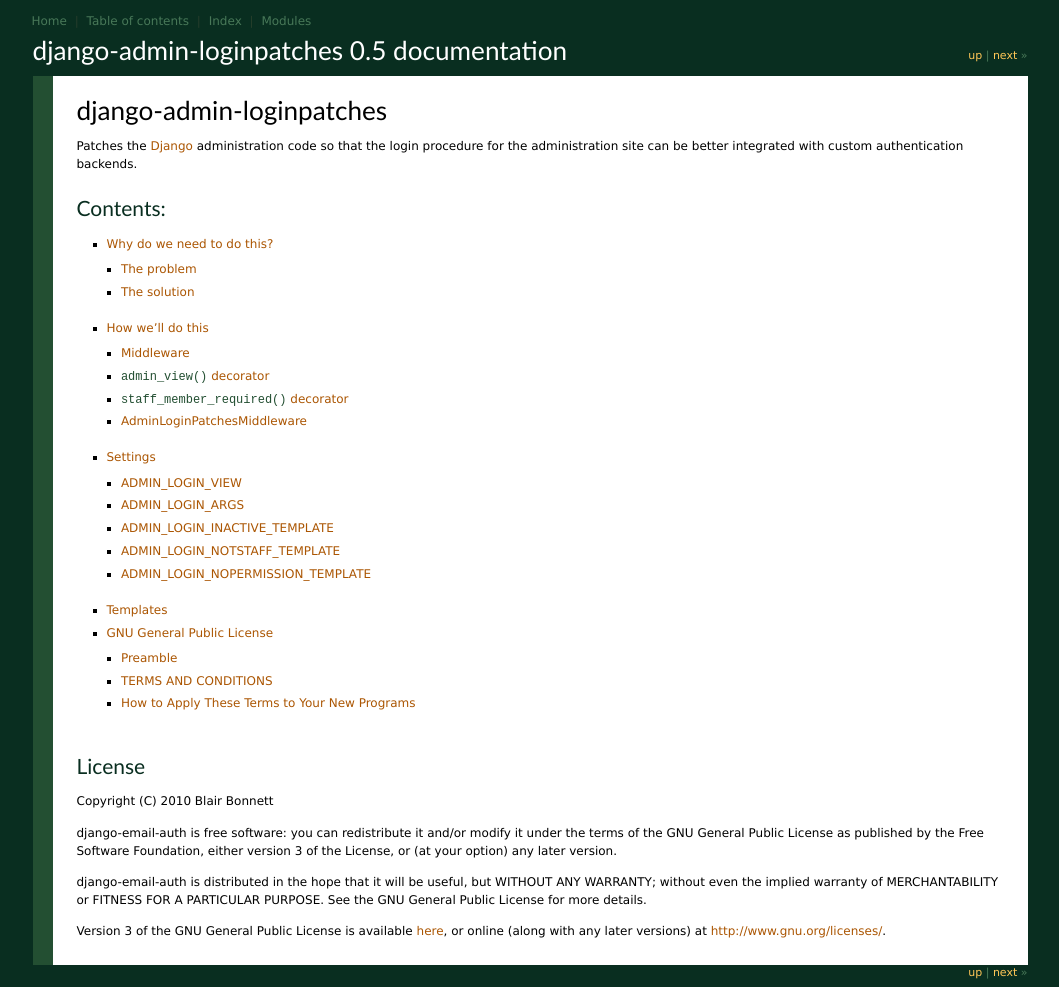
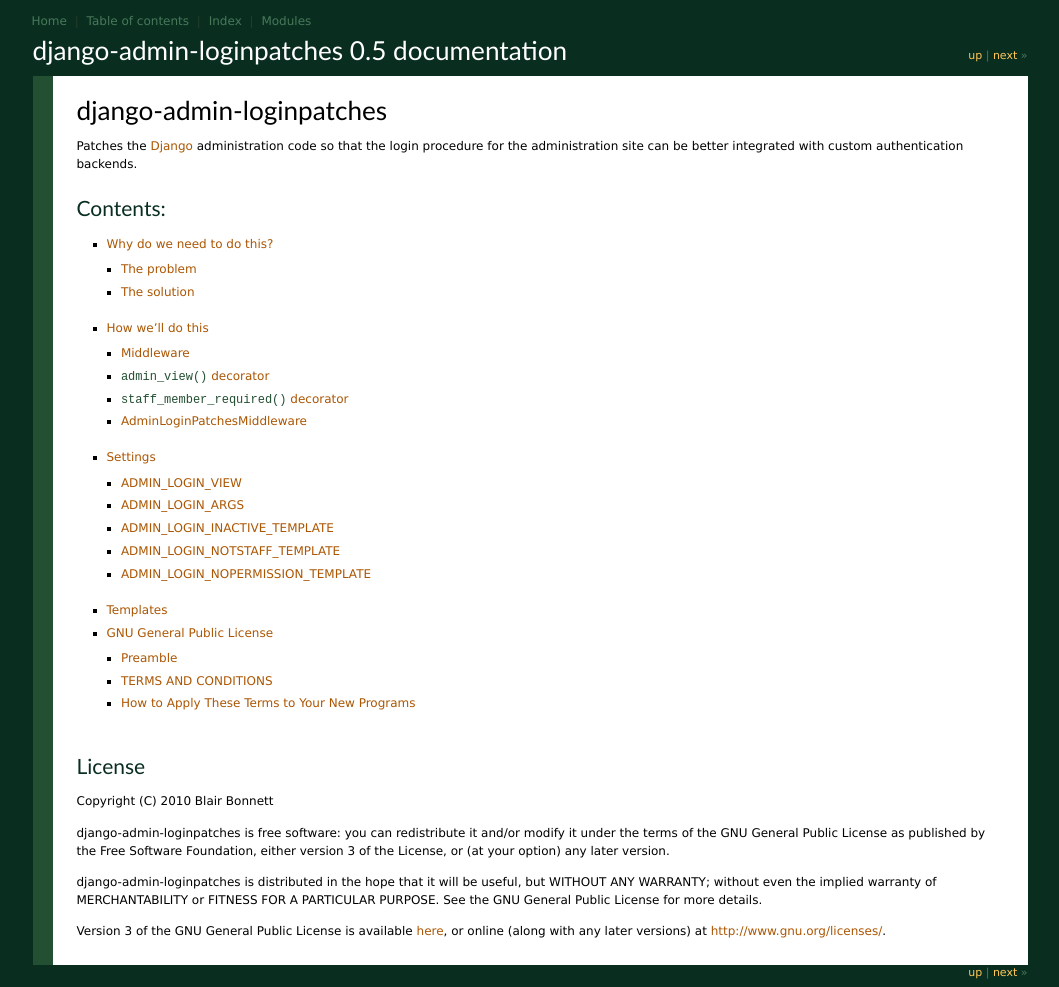
Before and after one commit to bcbnz/django-admin-loginpatches, a Sphinx documentation site: the page built from docs/index.rst, in a window 1280 px wide. Shown: the whole page, without its empty margins (110-1169 px from the left). Built offline with Sphinx 7.4.7, drawn with Linux system fonts in a browser that asks for light colours.

Commit message:
Correct the name.

```diff
--- a/docs/index.rst
+++ b/docs/index.rst
@@ -25,13 +25,13 @@
 
 Copyright (C) 2010 Blair Bonnett
 
-django-email-auth is free software: you can redistribute it and/or modify
-it under the terms of the GNU General Public License as published by the
-Free Software Foundation, either version 3 of the License, or (at your
-option) any later version.
+django-admin-loginpatches is free software: you can redistribute it
+and/or modify it under the terms of the GNU General Public License as
+published by the Free Software Foundation, either version 3 of the
+License, or (at your option) any later version.
 
-django-email-auth is distributed in the hope that it will be useful,
-but WITHOUT ANY WARRANTY; without even the implied warranty of
+django-admin-loginpatches is distributed in the hope that it will be
+useful, but WITHOUT ANY WARRANTY; without even the implied warranty of
 MERCHANTABILITY or FITNESS FOR A PARTICULAR PURPOSE.  See the
 GNU General Public License for more details.
 
```
